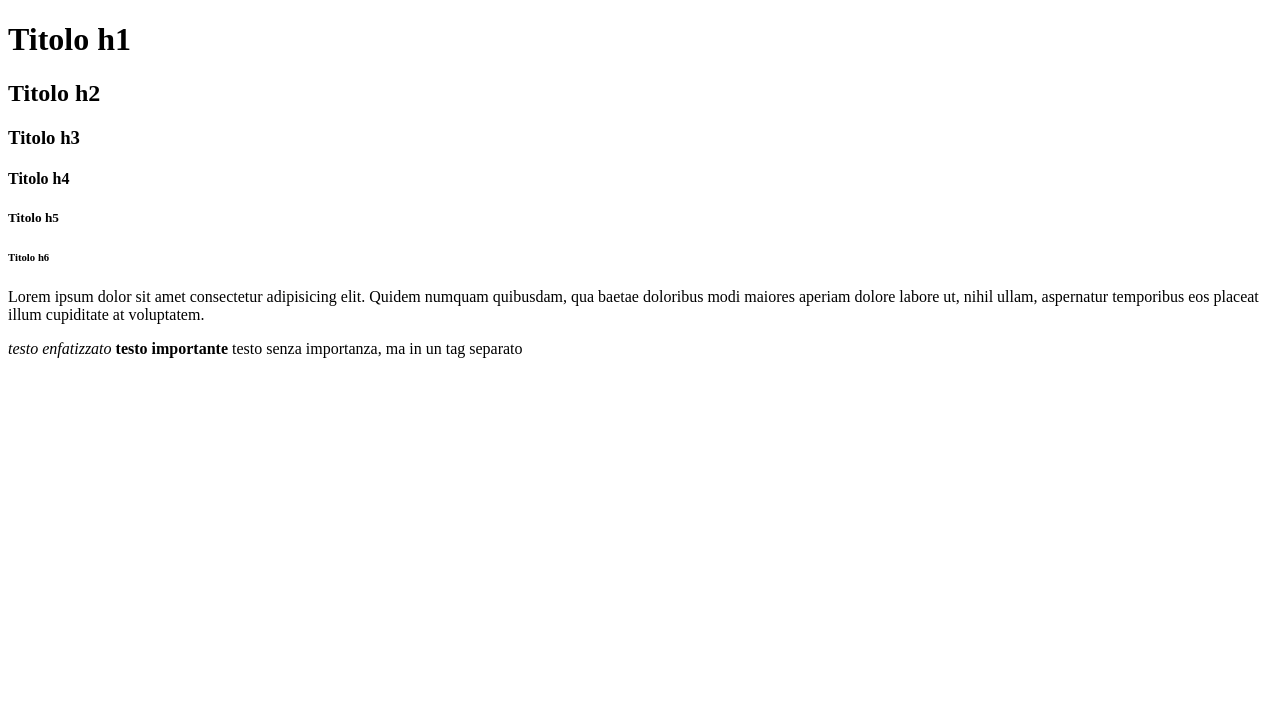
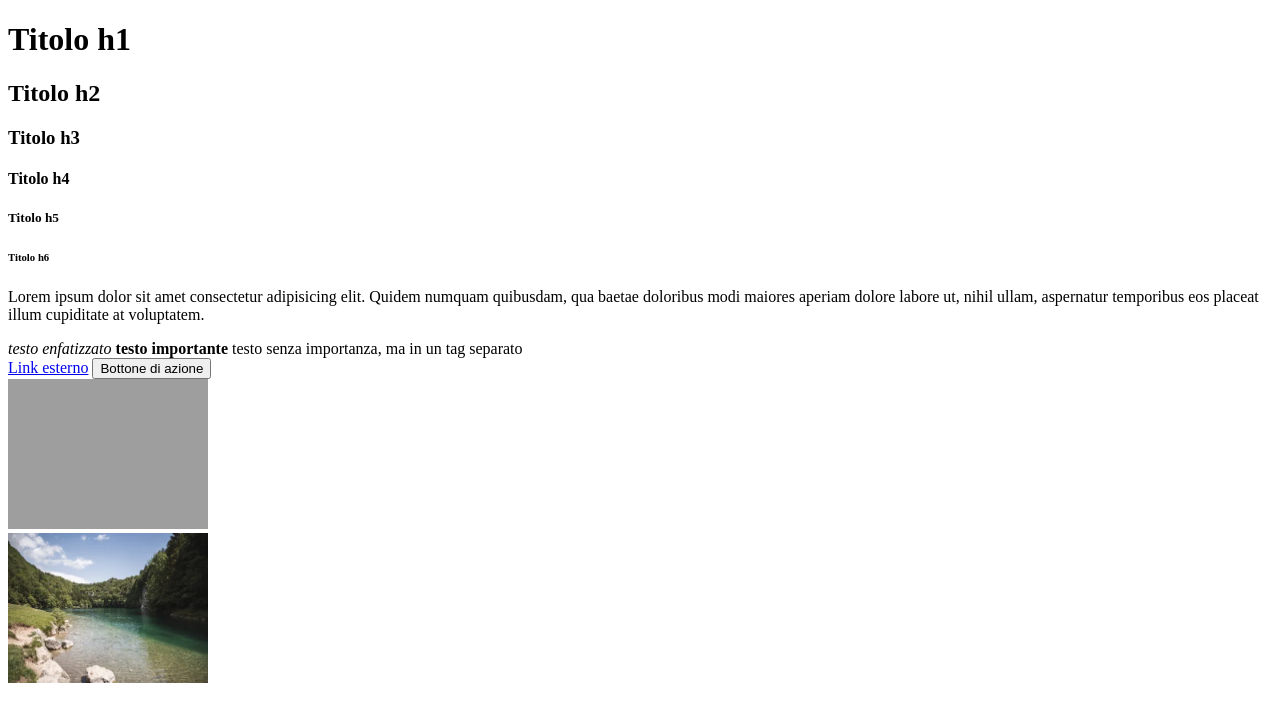
Before and after one commit to dottmirko/html-intro-1, a plain HTML site: page index.html in a window 1280 px wide. Drawn offline with Linux system fonts and the light colour scheme; grey boxes are pictures that could not be loaded.

Commit message:
feat:introduzione dei tag (wip),tag funzionali

```diff
--- a/index.html
+++ b/index.html
@@ -24,6 +24,23 @@
      <span>testo senza importanza, ma in un tag separato</span>
 
      <!-- tag funzionali -->
+     <div>
+        <a href="https://boolean.careers/" target="_blank">Link esterno</a>
+        <button>Bottone di azione</button>
+    </div>
 
+    <div>
+        <img src="https://imgs.search.brave.com/7Xvsj3dFiGXPx5IPlpB_JOAID6mu5bnjQeMhN6sl-K4/rs:fit:500:0:1:0/g:ce/aHR0cHM6Ly90aHVt/YnMuZHJlYW1zdGlt/ZS5jb20vYi9hbmls/bG8tcGFjJUMzJUFE/Zmljby1kZWwtbGFn/by1wb3ItbG9zLWJv/c3F1ZXMteS1sYXMt/bW9udGElQzMlQjFh/cy0xMDkwNzE0My5q/cGc"
+        width="200"
+        height="150"
+        alt="immagine di un lago con acqua azzurra in mezzo al verde delle colline">
+    </div>
+
+    <div>
+        <img src="./img/2024-07-16-09-50_72259951.webp"
+        width="200"
+        height="150"
+        alt="immagine di un lago con acqua trasparente in mezzo verde delle montagne">
+    </div>
 </body>
 </html>
```
Also changed, not shown: img/2024-07-16-09-50_72259951.webp (added), 1 other file.
